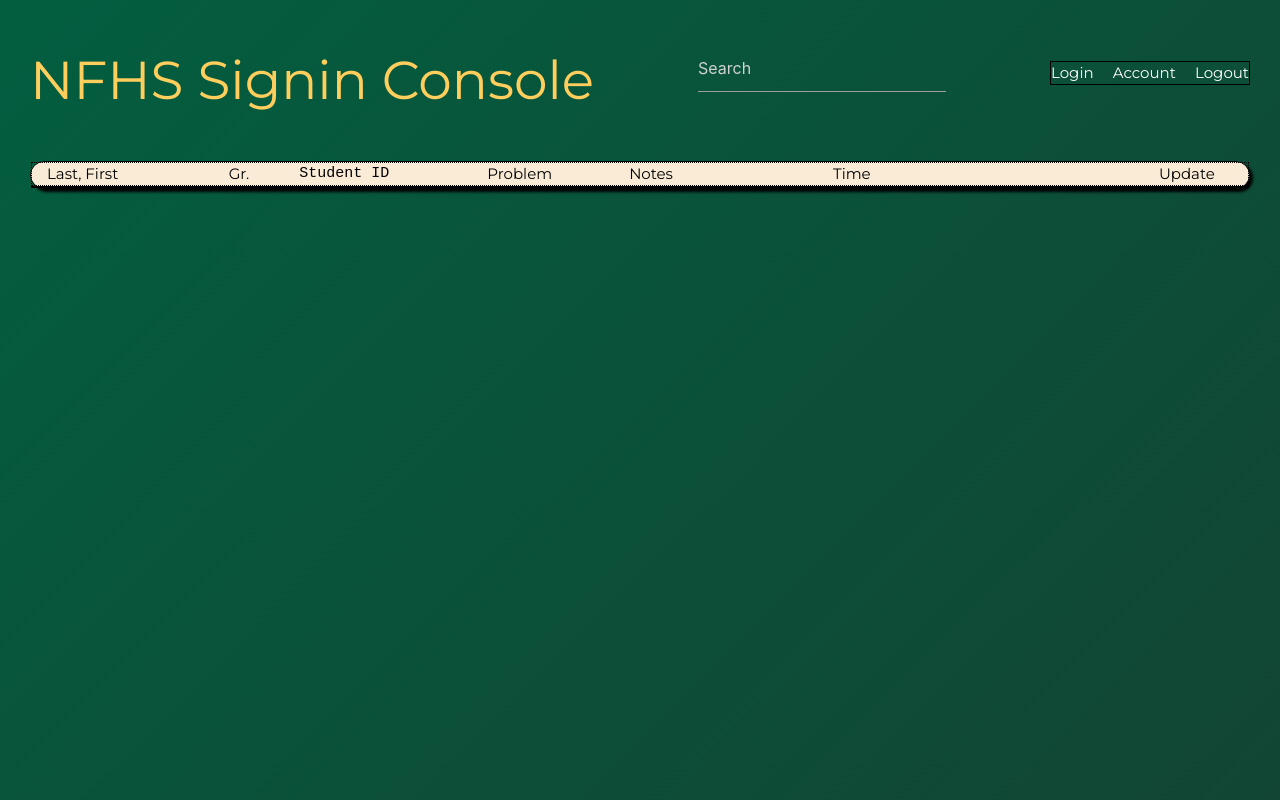
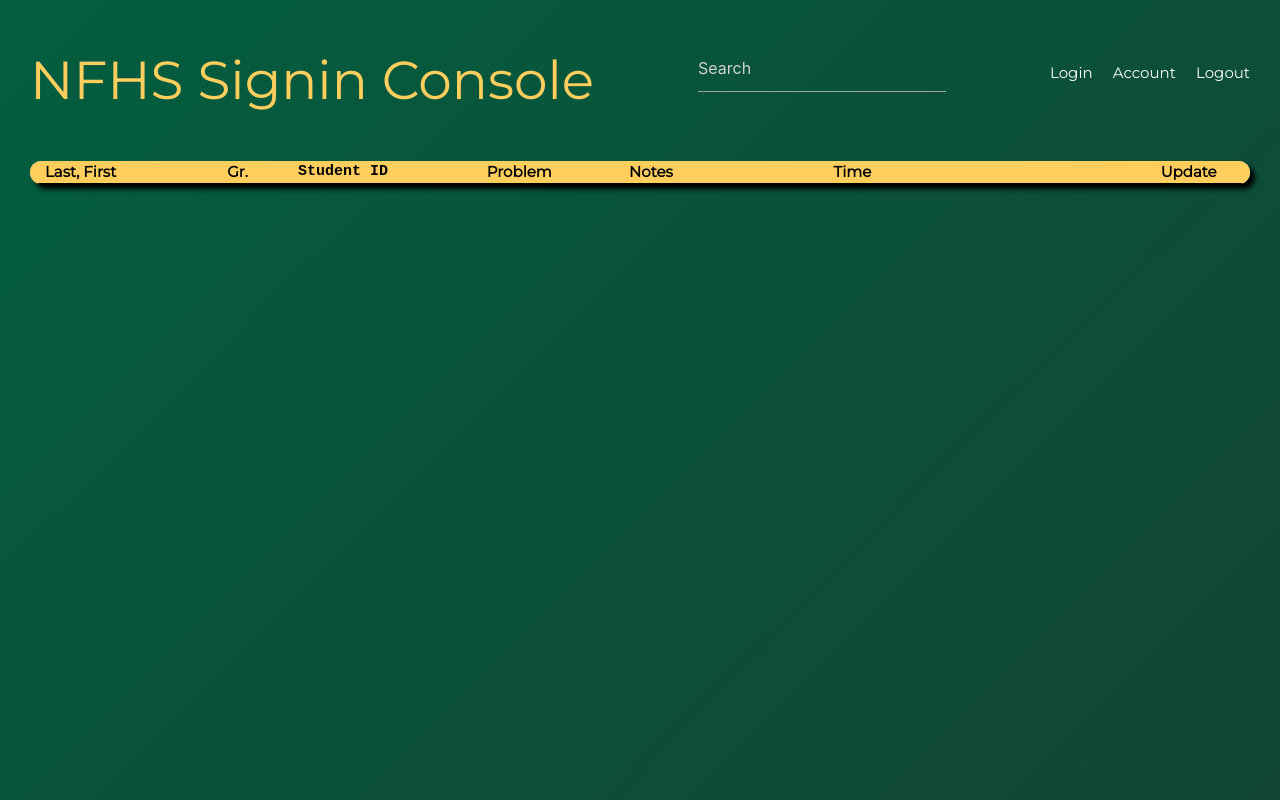
Before and after one commit to nerfsmurf13/nfhs_firebase_signin, a plain HTML site: page backend.html in a window 1280 px wide. Drawn offline with nearby package versions, Linux system fonts and the light colour scheme; no server answers.

Commit message:
Backend UI Revamp and Form edits

```diff
--- a/js/backend.js
+++ b/js/backend.js
@@ -35,14 +35,13 @@ const signInList = document.getElementById('signin-list');
 // };
 // startListening();
 
+//Materialize Modals
+document.addEventListener('DOMContentLoaded', function () {
+	var modals = document.querySelectorAll('.modal');
+	M.Modal.init(modals);
+});
 
-//Materialize Modals
-document.addEventListener('DOMContentLoaded', function() {
-    var modals = document.querySelectorAll('.modal');
-    M.Modal.init(modals)
-})
-
-var removeData = signinListing => {
+var removeData = (signinListing) => {
 	var e = signinListing;
 	firebase
 		.database()
@@ -55,10 +54,8 @@ var getData = () => {
 	firebase
 		.database()
 		.ref('students/')
-        .once('value', function(snapshot) {
-            snapshot.forEach(function(signinSnapshot) {
-                //C
-                //var signinKey = signinSnapshot.key;
+		.once('value', function (snapshot) {
+			snapshot.forEach(function (signinSnapshot) {
 				var signinData = signinSnapshot.val();
 				//create basic divs... not very dry...
 				//can probably loop though an object to make this dry.
@@ -88,9 +85,7 @@ var getData = () => {
 				copyIcon.classList += 'fi-xnluxl-copy';
 
 				var problemDiv = document.createElement('DIV');
-                //problemDiv.innerText = signinData['problem'];
 				problemDiv.classList += 'problem';
-                //console.log(signinData['problem'].length);
 
 				//Below For loop stolen from index for reuse
 				// console.log(signinData['problem'].length);
@@ -174,20 +169,17 @@ function copyFunction(e) {
 	document.body.removeChild(temp);
 }
 
-document.body.addEventListener('click', e => {
+document.body.addEventListener('click', (e) => {
 	//console.log(e.target);
 });
 
 //Copy Buttons
 var copyButtons = document.querySelectorAll('.fi-xnluxl-copy');
 for (x = 0; x < copyButtons.length; x++) {
-    copyButtons[x].addEventListener('click', e => {
+	copyButtons[x].addEventListener('click', (e) => {
 		//console.log(e.target.parentElement.parentElement.textContent);
 		copyFunction(e);
 	});
 }
 
-
-
-
 getData();
--- a/styles/backend.css
+++ b/styles/backend.css
@@ -25,7 +25,7 @@ body {
 	flex-direction: row;
 	justify-content: space-between;
 	list-style: none;
-    border: 1px solid black;
+	/* border: 1px solid black; */
 	min-width: 200px;
 }
 
@@ -36,29 +36,39 @@ body {
 
 .list-container {
 	border-radius: 1em;
-    border: 1px solid black;
+	/* border: 1px solid black; */
 	margin: 1rem 2rem;
-    background-color: antiquewhite;
+	background-color: #adc8bf;
 	color: black;
-    box-shadow: 3px 3px 3px black;
+	box-shadow: 5px 5px 5px black;
+	overflow: hidden;
 }
 
 #signin-list {
 	display: flex;
-    flex-direction: column;
-    border: 1px solid black;
+	flex-direction: column-reverse;
+	/* border: 1px solid black; */
 }
 
 .list-item-title {
 	display: flex;
-    border: 1px dotted black;
+	/* border: 1px dotted black; */
+	border-bottom: 1px solid black;
+	background-color: #ffce5d;
+	font-weight: bold;
 }
 
 .list-item {
 	display: flex;
-    border: 1px dotted black;
+	background-color: #d7e4e0;
+	/* border: 1px dotted black; */
 }
 
+.list-item:nth-child(even) {
+	display: flex;
+	background-color: #adc8bf;
+	/* background-color: red; */
+}
 .name {
 	display: flex;
 	margin-left: 1rem;
@@ -111,7 +121,8 @@ body {
 	width: 11vw;
 }
 
-.fi-xnsuxl-edit-solid {}
+.fi-xnsuxl-edit-solid {
+}
 
 .fi-cwsuxl-check {
 	color: green;
```
Also changed, not shown: index.html (+1 -1 lines). Lines whose indentation alone changed are shown as unchanged.
